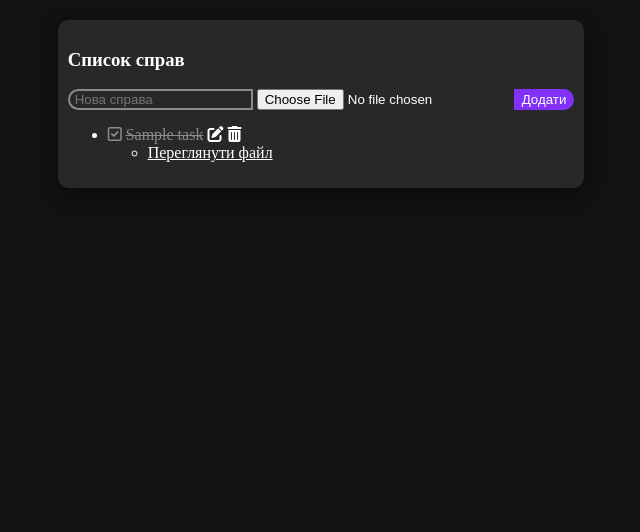
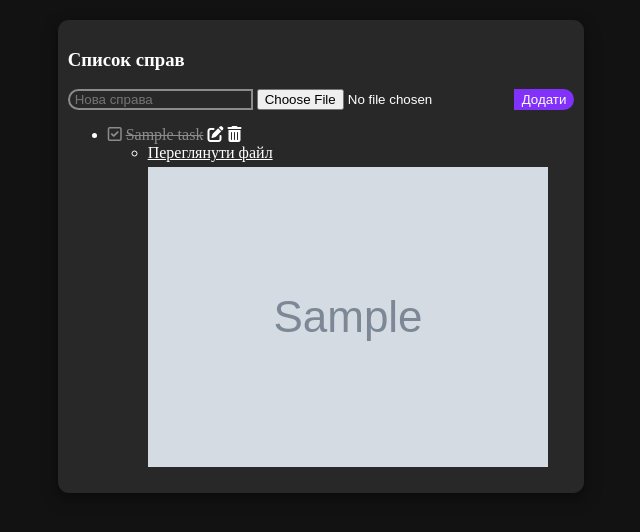
Before and after one commit to Archerymystery/flask_rl, a Flask app: page / in a window 1280 px wide. Shown: the top 532 px of the page, without its empty margins (319-959 px from the left). Run offline with Flask 3, Linux system fonts and the light colour scheme; tables that the repository leaves empty hold one stand-in row (values such as "Sample post"); grey boxes marked "Sample" are stand-in pictures.

Commit message:
Fix media styles

```diff
--- a/static/styles.css
+++ b/static/styles.css
@@ -70,3 +70,10 @@ a{
 .edit:hover{
     color: green;
 }
+
+.media {
+    max-width: 500px;
+    max-height: 300px;
+    display: block;
+    margin-top: 5px;
+}
--- a/templates/index.html
+++ b/templates/index.html
@@ -34,15 +34,20 @@
                             {% for file in task.files %}
                                 <li>
                                     <a href="{{ url_for('static', filename='uploads/' + file.filename) }}" target="_blank">Переглянути файл</a><br>
-                                    {% if file.filename.endswith(('mp3', 'wav', 'ogg', 'flac')) %}
+
+                                    {% if file.filename.endswith(('jpg', 'jpeg', 'png', 'gif', 'webp')) %}
+                                        <img src="{{ url_for('static', filename='uploads/' + file.filename) }}"
+                                             alt="Зображення" class="media">
+
+                                    {% elif file.filename.endswith(('mp3', 'wav', 'ogg', 'flac')) %}
                                         <!-- Плеєр для аудио -->
-                                        <audio controls>
+                                        <audio controls class="media">
                                             <source src="{{ url_for('static', filename='uploads/' + file.filename) }}" type="audio/{{ file.filename.split('.')[-1] }}">
                                             Ваш браузер не підтримує аудіо.
                                         </audio>
                                     {% elif file.filename.endswith(('mp4', 'avi', 'mov', 'mkv')) %}
                                         <!-- Плеєр для відео -->
-                                        <video controls>
+                                        <video controls class="media">
                                             <source src="{{ url_for('static', filename='uploads/' + file.filename) }}" type="video/{{ file.filename.split('.')[-1] }}">
                                             Ваш браузер не підтримує відео.
                                         </video>
```
